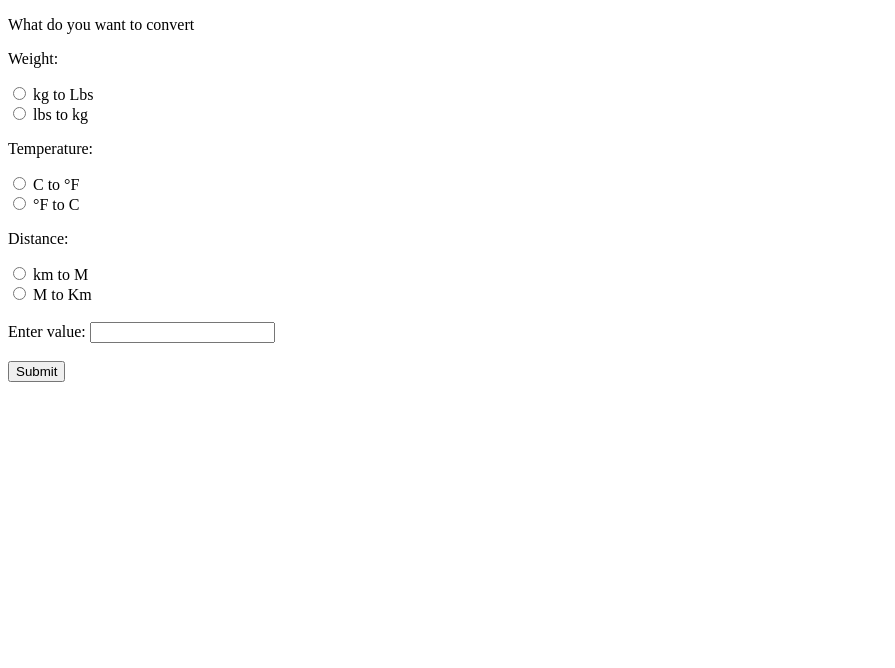
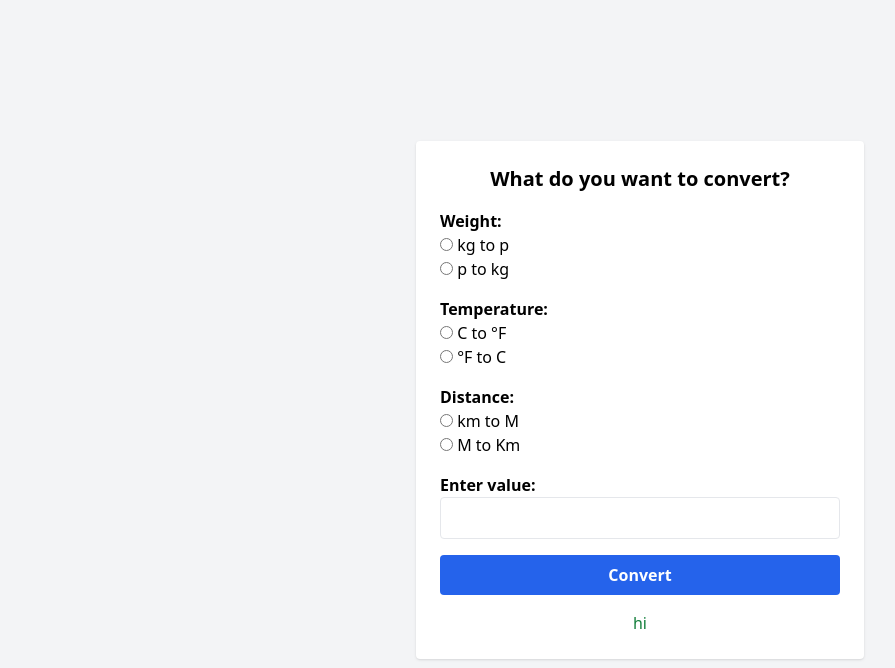
Before and after one commit to wasim822/web-dev-ass1, a plain HTML site: page index.html in a window 1280 px wide. Shown: the whole page, without its empty margins (0-895 px from the left). Drawn offline with nearby package versions, Linux system fonts and the light colour scheme.

Commit message:
Updated index.html with new code

```diff
--- a/index.html
+++ b/index.html
@@ -1,34 +1,41 @@
 <!DOCTYPE html>
 <html lang="en">
 <head>
-    <meta charset="UTF-8">
-    <meta name="viewport" content="width=device-width, initial-scale=1.0">
-    <title>converter</title>
-    <link rel="stylesheet" href="tailwind.css">
+  <meta charset="UTF-8">
+  <title>Converter</title>
+  <script src="https://cdn.tailwindcss.com"></script>
+  <script src="script.js" defer></script>
 </head>
-<body>
-    <form>
-        <p>What do you want to convert</p>
+<body class="bg-gray-100 p-6 min-h-screen flex justify-center items-center">
+  <form class="bg-white p-6 rounded shadow max-w-md w-full space-y-4">
+    <p class="text-xl font-bold text-center">What do you want to convert?</p>
 
-        <p>Weight:</p>
-        <input type="radio" name="convert" value="kgToLbs" required> kg to Lbs<br>
-        <input type="radio" name="convert" value="lbsToKg"> lbs to kg
+    <div>
+      <p class="font-semibold">Weight:</p>
+      <label><input type="radio" name="convert" id="kg_to_p" required> kg to p</label><br>
+      <label><input type="radio" name="convert" id="p_to_kg" required> p to kg</label>
+    </div>
 
-        <p>Temperature:</p>
-        <input type="radio" name="convert" value="CToF"> C to °F<br>
-        <input type="radio" name="convert" value="FToC"> °F to C
+    <div>
+      <p class="font-semibold">Temperature:</p>
+      <label><input type="radio" name="convert" id="°C_to_°F" required> C to °F</label><br>
+      <label><input type="radio" name="convert" id="°F_to_°C" required> °F to C</label>
+    </div>
 
-        <p>Distance:</p>
-        <input type="radio" name="convert" value="kmToM"> km to M<br>
-        <input type="radio" name="convert" value="mToKm"> M to Km<br><br>
+    <div>
+      <p class="font-semibold">Distance:</p>
+      <label><input type="radio" name="convert" id="km_to_M" required> km to M</label><br>
+      <label><input type="radio" name="convert" id="M_to_km" required> M to Km</label>
+    </div>
 
-        <label for="textInput">Enter value:</label>
-        <input type="number" name="value" id="textInput" required><br><br>
+    <div>
+      <label class="block font-semibold">Enter value:</label>
+      <input type="text" name="value" id="textInput" class="border p-2 w-full rounded" required>
+    </div>
 
-        <input type="submit" value="Submit" id="button">
-        <p id="displayText"></p>
-    </form>
+    <input type="submit" value="Convert" id="button" class="w-full bg-blue-600 hover:bg-blue-700 text-white font-semibold py-2 px-4 rounded">
 
-    <script src="script.js"></script>
+    <p id="displayText" class="text-center text-green-700 font-medium">hi</p>
+  </form>
 </body>
 </html>
```
